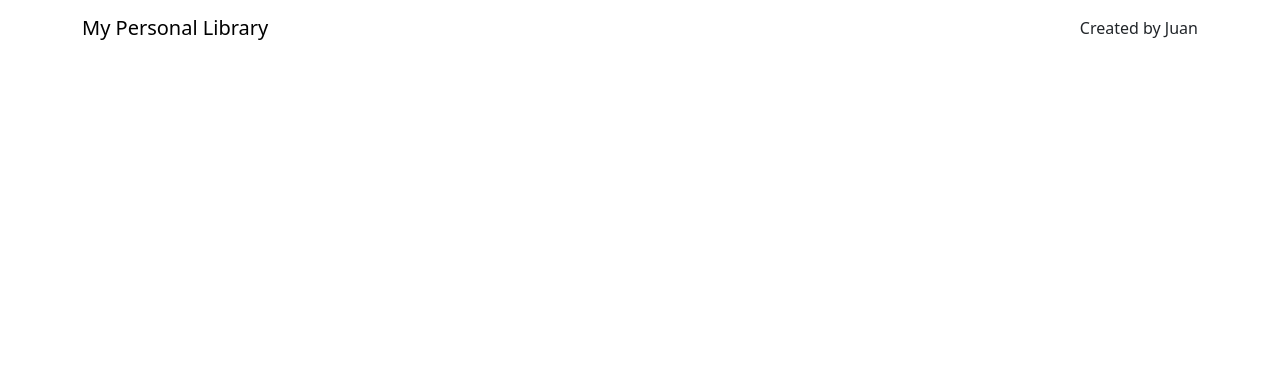
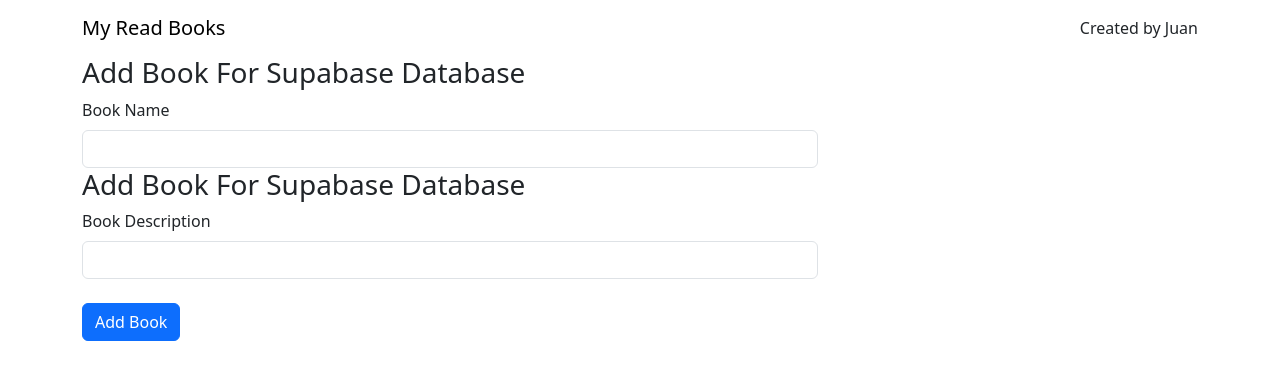
Before and after one commit to juansoultrek/supabase-react-books, a React (Create React App) app: page / in a window 1280 px wide. Shown: the top 380 px of the page. Built offline with nearby package versions, Linux system fonts and the light colour scheme.

Commit message:
Inputs for adding books

```diff
--- a/src/App.js
+++ b/src/App.js
@@ -1,18 +1,40 @@
 import logo from './logo.svg';
 import './App.css';
 import 'bootstrap/dist/css/bootstrap.min.css';
-import { Navbar, Container, Nav } from 'react-bootstrap';
+import { Navbar, Container, Nav, Form, Row, Col, Button } from 'react-bootstrap';
 
 function App() {
     return (
+        <>
             <Navbar>
                 <Container>
-              <Navbar.Brand>My Personal Library</Navbar.Brand>
+                    <Navbar.Brand>My Read Books </Navbar.Brand>
                     <Nav>
                         <Nav.Item>Created by Juan</Nav.Item>
                     </Nav>
                 </Container>
             </Navbar>
+            <Container>
+                <Row>
+                    <Col xs={12} md={8}>
+                        <h3>Add Book For Supabase Database</h3>
+                        <Form.Label>Book Name</Form.Label>
+                        <Form.Control
+                            type = "text"
+                            id="name"
+                        />
+                        <h3>Add Book For Supabase Database</h3>
+                        <Form.Label>Book Description</Form.Label>
+                        <Form.Control
+                            type = "text"
+                            id="description"
+                        />
+                        <br></br>
+                            <Button>Add Book</Button>
+                    </Col>
+                </Row>
+            </Container>
+        </>
     );
 }
 
```
Lines whose indentation alone changed are shown as unchanged.
